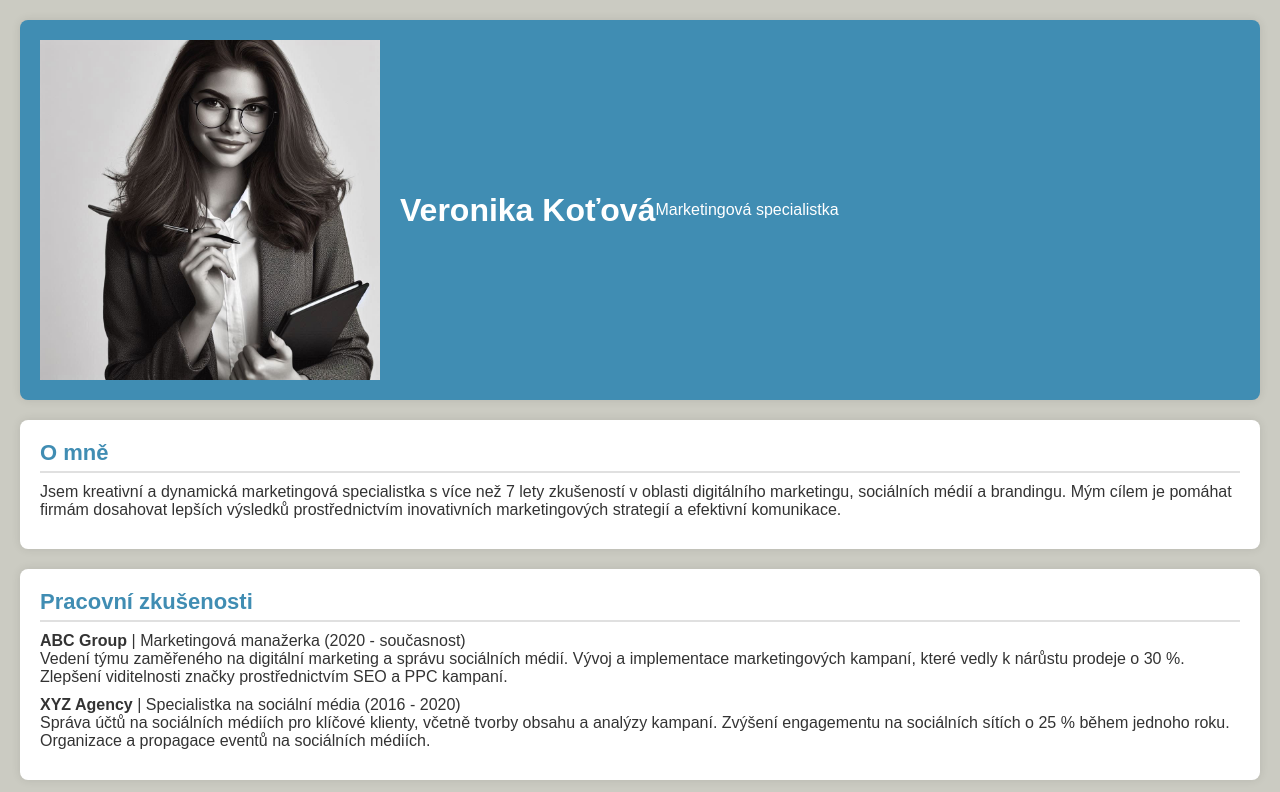
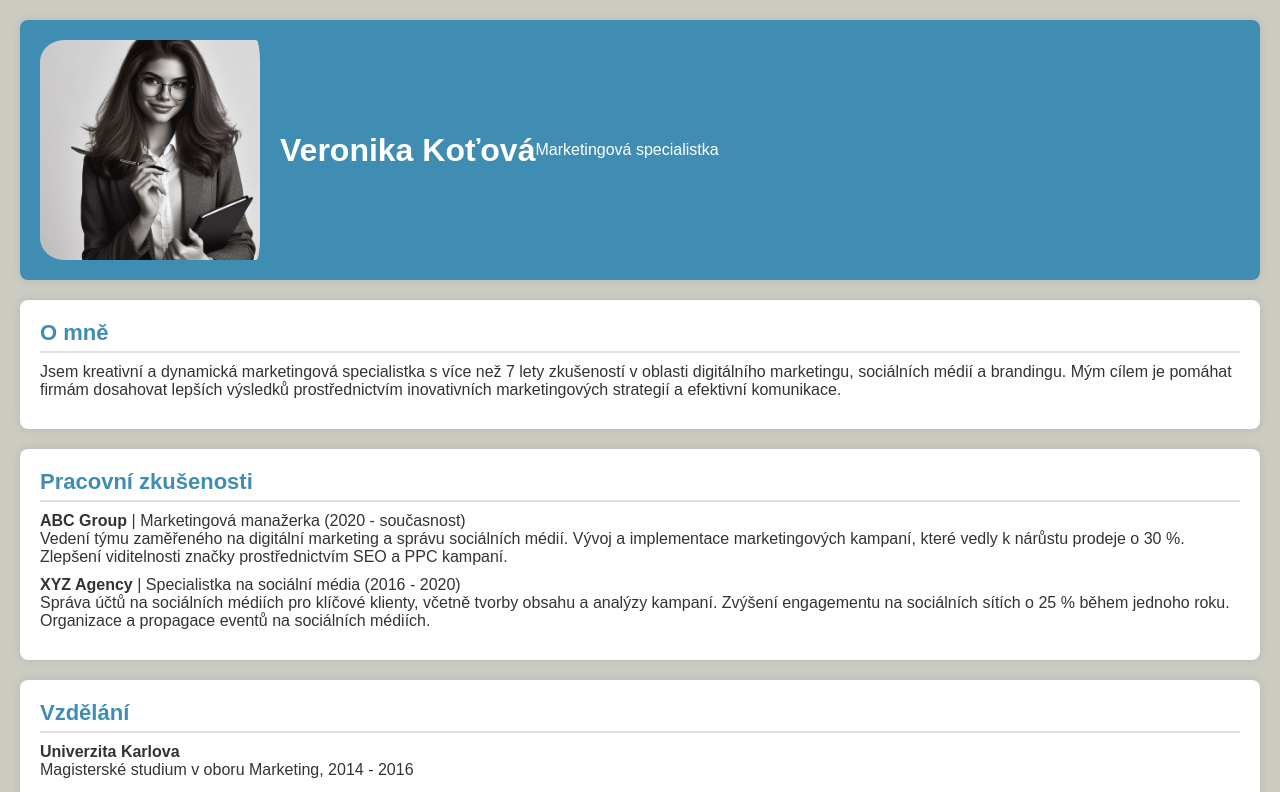
Before and after one commit to verukotova/Zivotopis, a plain HTML site: page index.html in a window 1280 px wide. Shown: the top 792 px of the page. Drawn offline with Linux system fonts and the light colour scheme.

Commit message:
hlavička 2

```diff
--- a/style.css
+++ b/style.css
@@ -33,13 +33,18 @@ header {
 }
 
 header img {
-    width: 30%;
-    height: 30%;
+    width: 20%;
+    height: 20%;
     padding-right: 20px;
+    border-radius: 10%;
 }
 
 header h1 {
     text-align: center;
+}
+
+header p {
+    text-align: right;
 }
 
 .info {
```
Also changed, not shown: index.html (+2 -1 lines).
